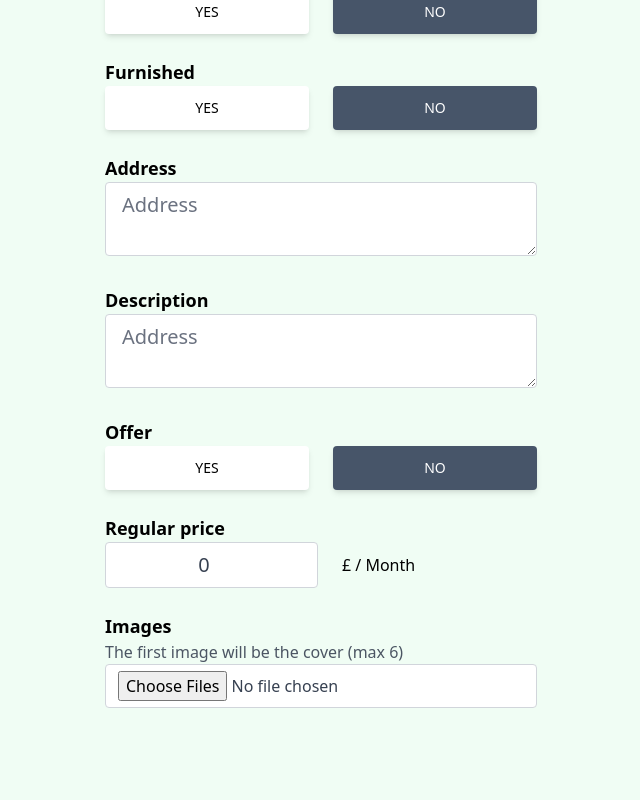
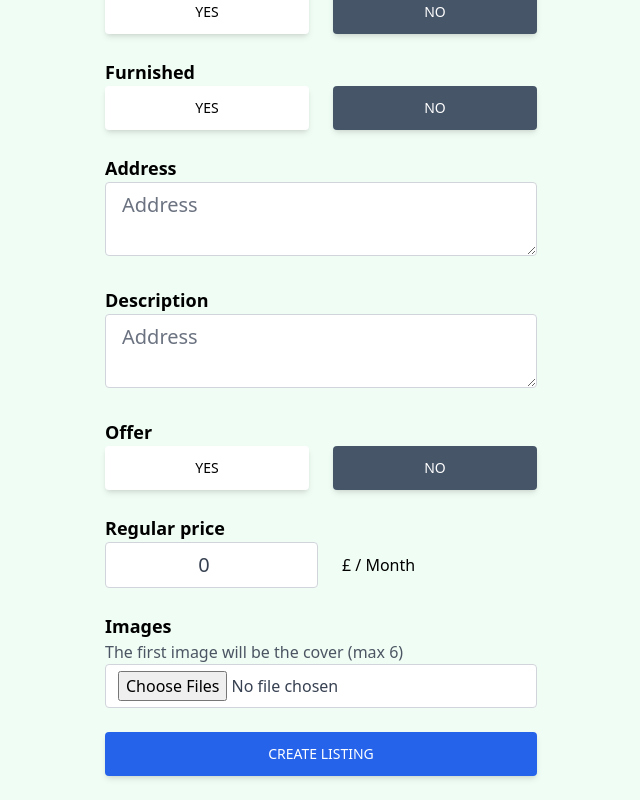
Before and after one commit to Ilie1985/realtor_reactjs, a React (Create React App) app: page /create-listing in a window 1280 px wide. Shown: the part 462-1262 px from the top of the page, without its empty margins (319-959 px from the left). Before the commit the page ends 1194 px from the top, so only its background shows below. Built offline with nearby package versions, Linux system fonts and the light colour scheme; no server answers.

Commit message:
create listing button UI in createListing page

```diff
--- a/src/pages/CreateListing.js
+++ b/src/pages/CreateListing.js
@@ -275,6 +275,12 @@
             className="w-full px-3 py-1.5 text-gray-700 bg-white border border-gray-300 rounded transition duration-150 ease-in-out focus:bg-white focus:border-slate-600"
           />
         </div>
+        <button
+          type="submit"
+          className="mb-6 w-full px-7 py-3 bg-blue-600 text-white font-medium text-sm uppercase rounded shadow-md hover:bg-blue-700 hover:shadow-lg focus:bg-blue-700 focus:shadow-lg active:bg-blue-800 active:shadow-lg transition duration-150 ease-in-out"
+        >
+          Create Listing
+        </button>
       </form>
     </main>
   );
```
